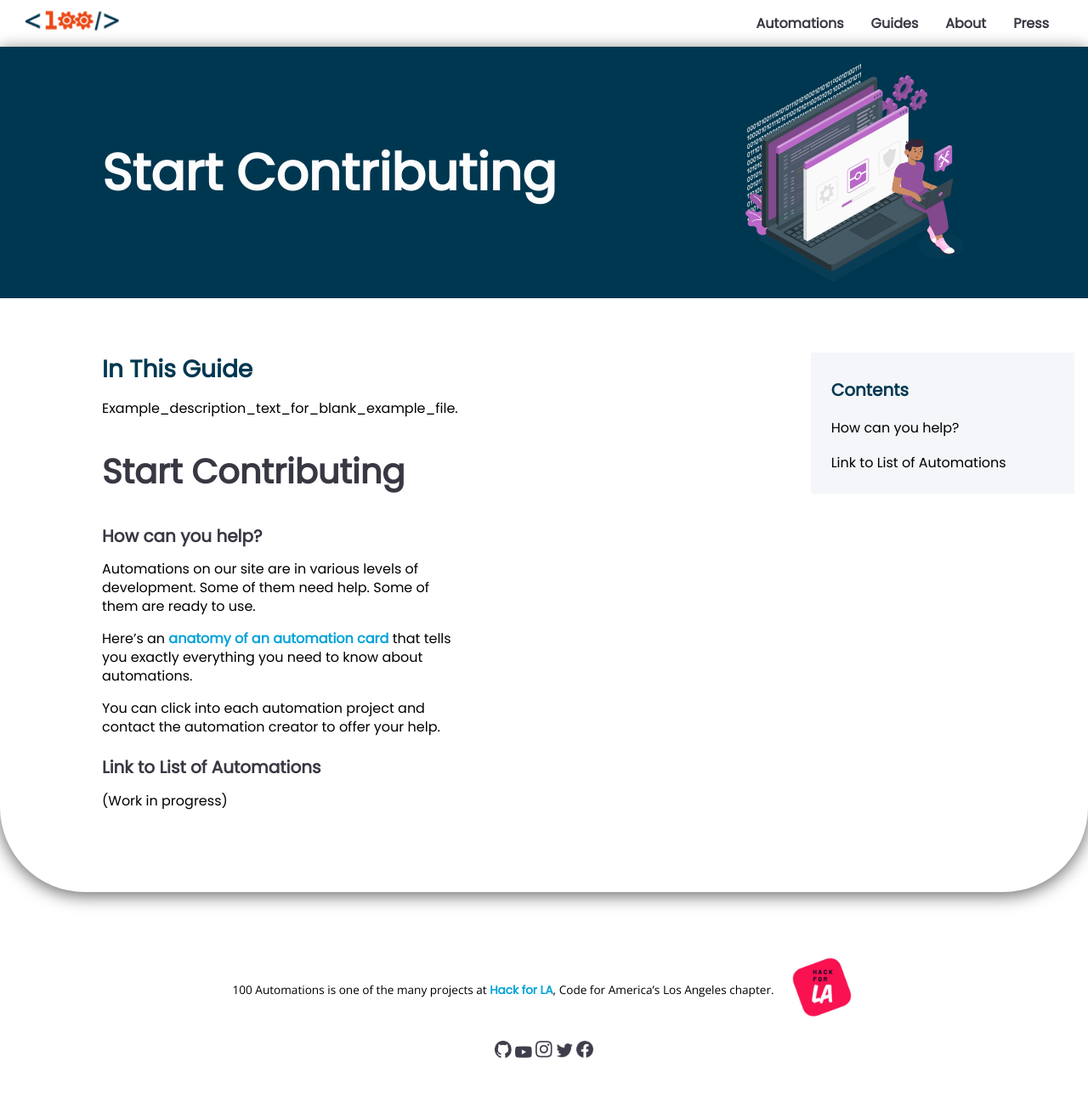
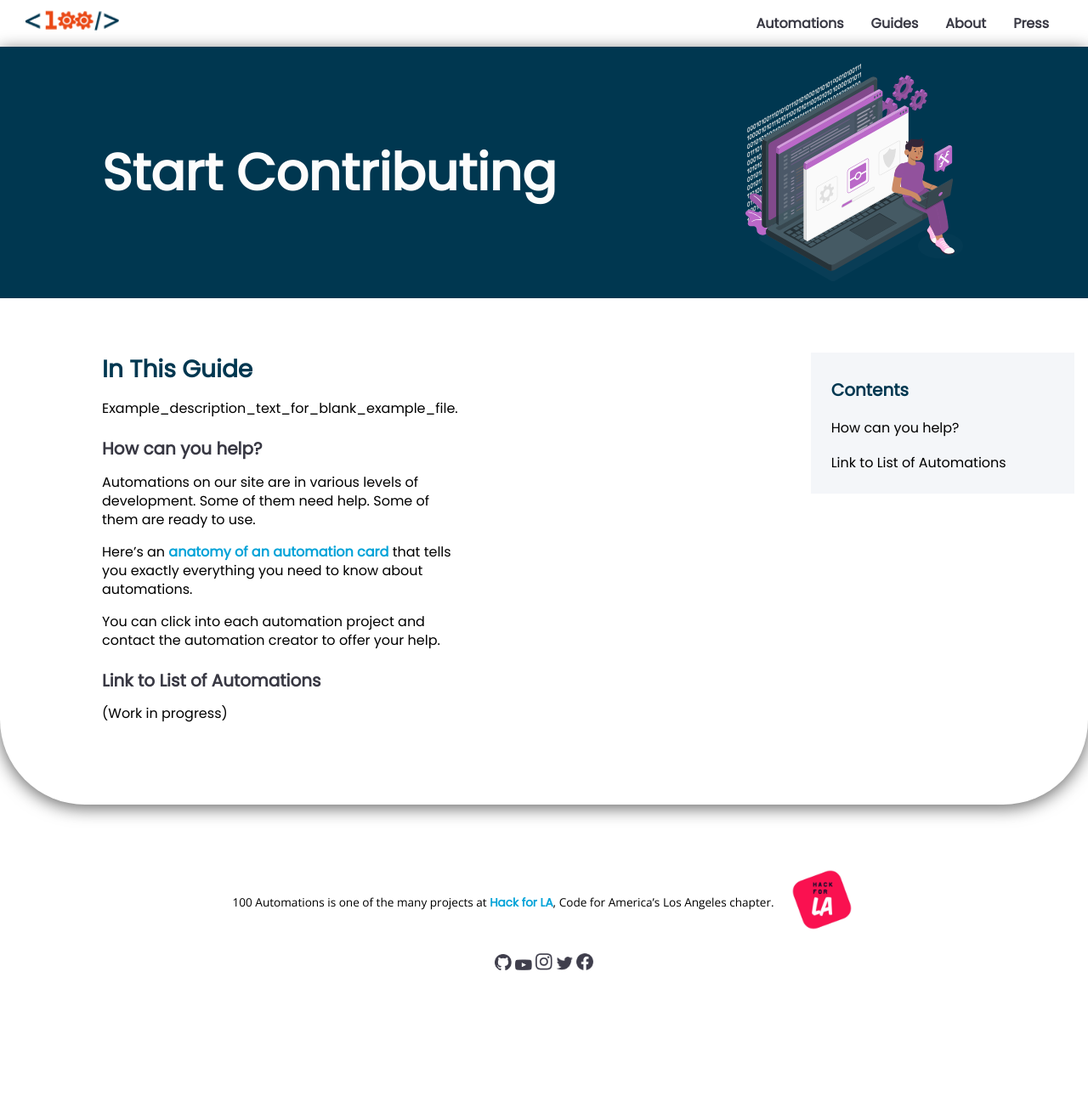
Before and after one commit to 100Automations/Website, a Jekyll site: the page built from _guides/start_contributing.md, in a window 1280 px wide. Shown: the whole page at 85% size. Built offline with Jekyll 4.4.1, drawn with Linux system fonts in a browser that asks for light colours; after the commit the page ends 1187 px from its top, so only the background shows below that.

Commit message:
removed repeated page title

```diff
--- a/_guides/start_contributing.md
+++ b/_guides/start_contributing.md
@@ -6,7 +6,6 @@ display: true
 category: 1
 ---
 
-# Start Contributing
 
 ## How can you help?
 Automations on our site are in various levels of development. Some of them need help. Some of them are ready to use.
```
